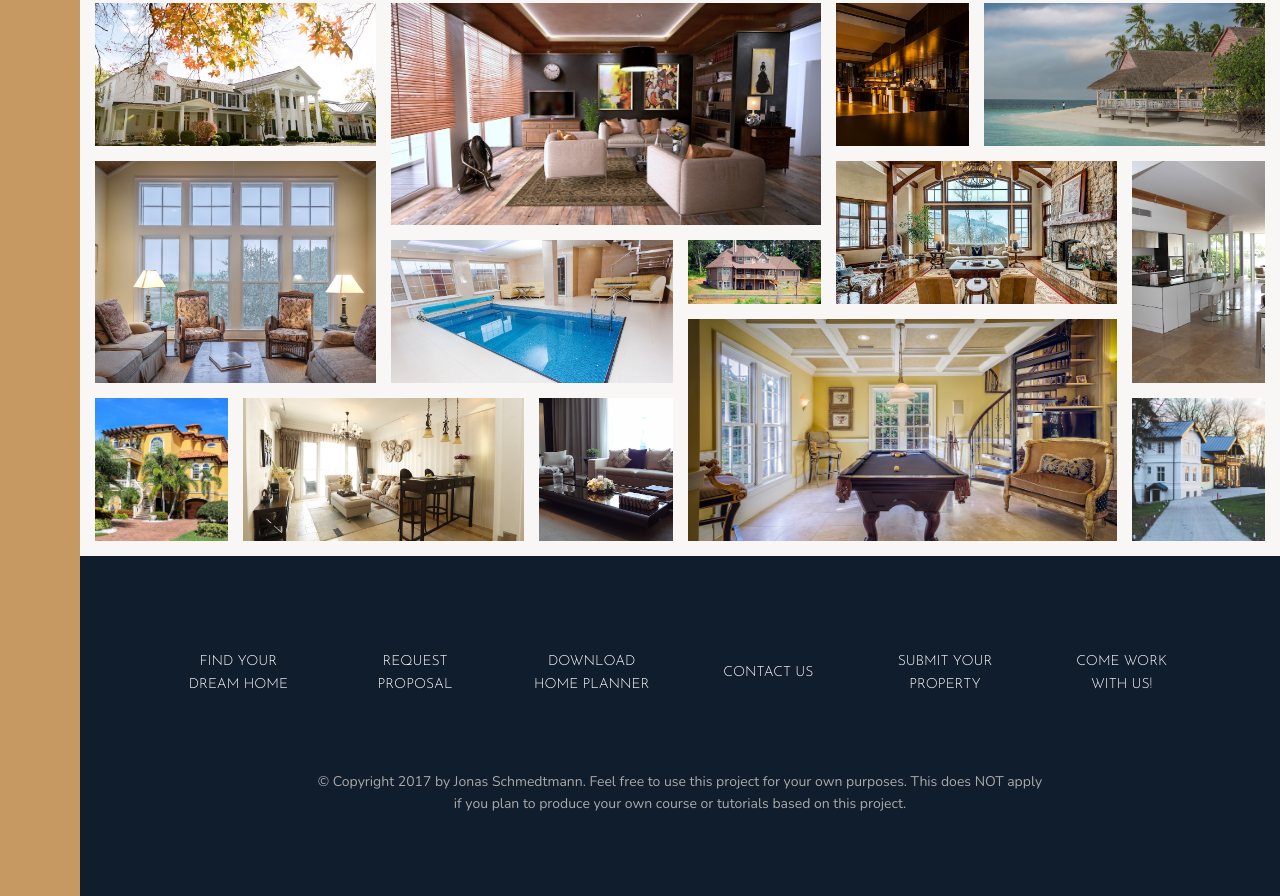
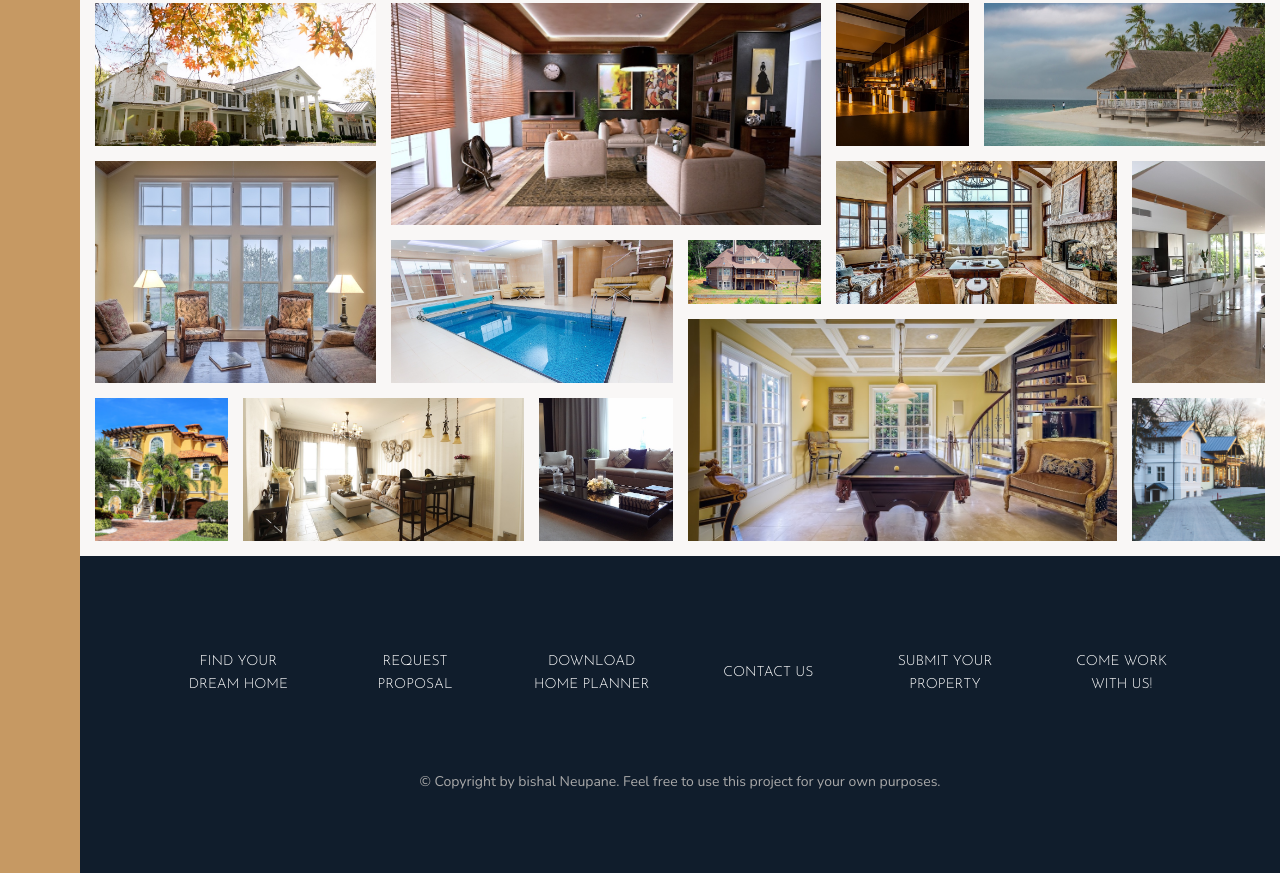
Before and after one commit to BishalN/Nexter-CSS-Only-Webpage, a website: page index.html in a window 1280 px wide. Shown: the part 3084-3980 px from the top of the page. After the commit the page ends 3957 px from the top, so only its background shows below. Drawn offline with nearby package versions, Linux system fonts and the light colour scheme.

Commit message:
'initial'

```diff
--- a/index.html
+++ b/index.html
@@ -348,7 +348,7 @@
                     <li class="nav__item"><a href="#" class="nav__link">Come work with us!</a></li>
             </ul>
             <p class="copyright">
-                &copy; Copyright 2017 by Jonas Schmedtmann. Feel free to use this project for your own purposes. This does NOT apply if you plan to produce your own course or tutorials based on this project.
+                &copy; Copyright by bishal Neupane. Feel free to use this project for your own purposes.
             </p>
         </footer>
     </body>
--- a/package.json
+++ b/package.json
@@ -7,7 +7,6 @@
     "watch:sass": "node-sass sass/main.scss css/style.css -w",
     "devserver": "live-server --browser=firefox",
     "start": "npm-run-all --parallel devserver watch:sass",
-
     "compile:sass": "node-sass sass/main.scss css/style.comp.css",
     "prefix:css": "postcss --use autoprefixer -b 'last 10 versions' css/style.comp.css -o css/style.prefix.css",
     "compress:css": "node-sass css/style.prefix.css css/style.css --output-style compressed",
```
Also changed, not shown: 2 other files.
